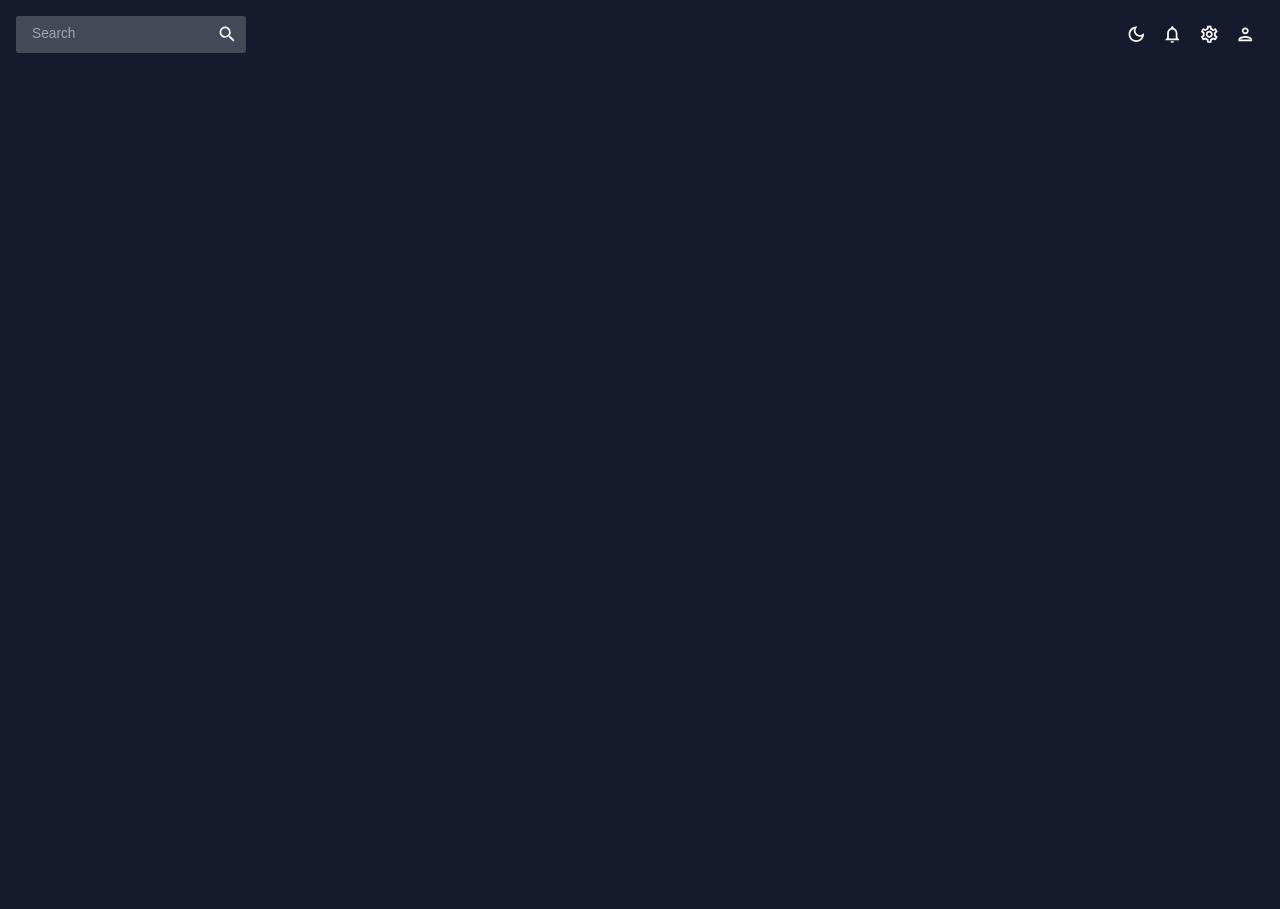
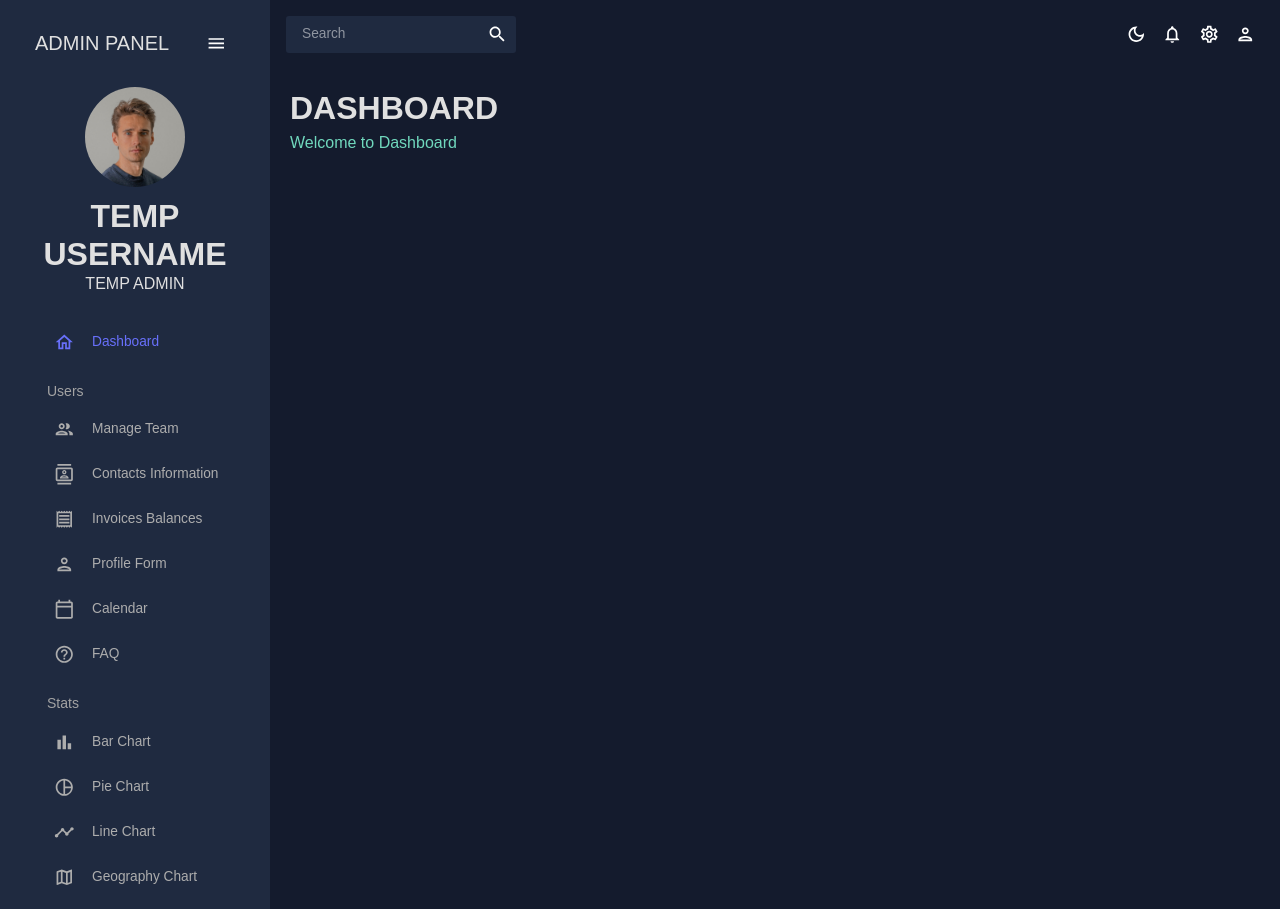
Before and after one commit to junbin-tan/animalAdoptionApplication, a React (Create React App) app in the folder Frontend/: page / in a window 1280 px wide. Before the commit the page ends 800 px from the top, so only its background shows below. Built offline with nearby package versions, Linux system fonts and the light colour scheme.

Commit message:
Admin panel
Added side bar , adminheader jsx

```diff
--- a/Frontend/src/App.js
+++ b/Frontend/src/App.js
@@ -2,7 +2,22 @@
 // import Layout from "./components/Layout/Layout";
 import { ColorModeContext, useMode } from "./theme";
 import { CssBaseline, ThemeProvider } from "@mui/material";
+import { Routes, Route } from "react-router-dom";
+
+// importing scene/pages to set up routers
 import Topbar from "./scenes/global/Topbar";
+import Sidebar from "./scenes/global/Sidebar";
+import Dashboard from "./scenes/dashboard";
+// import Team from "./scenes/team";
+// import Invoices from "./scenes/invoices";
+// import Contacts from "./scenes/contacts";
+// import Bar from "./scenes/bar";
+// import Form from "./scenes/form";
+// import Line from "./scenes/line";
+// import Pie from "./scenes/pie";
+// import FAQ from "./scenes/faq";
+// import Geography from "./scenes/geography";
+// import Calendar from "./scenes/calendar";
 
 function App() {
   const [theme, colorMode] = useMode();
@@ -11,11 +26,29 @@
     <ColorModeContext.Provider value={colorMode}>
       <ThemeProvider theme={theme}>
         <CssBaseline />
-        <div className="app">
-          <main className="content"></main>
-            <Topbar/>
+        <div className="app" style={{display: 'flex'}}>
+          <Sidebar  style={{height: "100vh"}}/>
+            <main className="content" style={{flex: '1 auto'}}>
+              <Topbar />
+              <Routes>
+                <Route path="/" element={<Dashboard />} />
+                {/* <Route path="/team" element={<Team />} /> */}
+                {/* <Route path="/contacts" element={<Contacts />} /> */}
+                {/* <Route path="/invoices" element={<Invoices />} /> */}
+                {/* <Route path="/form" element={<Form />} /> */}
+                {/* <Route path="/bar" element={<Bar />} /> */}
+                {/* <Route path="/pie" element={<Pie />} /> */}
+                {/* <Route path="/line" element={<Line />} /> */}
+                {/* <Route path="/faq" element={<FAQ />} /> */}
+                {/* <Route path="/geography" element={<Geography />} /> */}
+                {/* <Route path="/calendar" element={<Calendar />} /> */}
+              </Routes>
+            </main>
+
         </div>
       </ThemeProvider>
+      {/* Once you comment out Layout below, the topbar that Jun Bin created would work. Once Layout is uncommented, it would not work. */}
+      {/* <Layout />  */}
     </ColorModeContext.Provider>
   );
 }
--- /dev/null
+++ b/Frontend/src/components/AdminHeader.jsx
@@ -0,0 +1,18 @@
+import { Typography, Box, useTheme } from "@mui/material";
+import { fontWeight } from "@mui/system";
+import { tokens } from "../theme";
+
+const Header = ({ title, subtitle}) => {
+    const theme = useTheme();
+    const colors = tokens(theme.palette.mode);
+    return <Box mb="30px">
+        <Typography variant="h2" color = {colors.grey[100]} fontWeight = "bold" sx = {{mb:"5px"}}>
+            {title}
+        </Typography>
+        <Typography variant="h5" color = {colors.greenAccent[400]}>
+            {subtitle}
+        </Typography>
+    </Box>
+}
+
+export default Header;
--- a/Frontend/src/scenes/dashboard/index.jsx
+++ b/Frontend/src/scenes/dashboard/index.jsx
@@ -1,5 +1,14 @@
+import { Box } from "@mui/system";
+import Header from "../../components/AdminHeader";
+
 const Dashboard = () => {
-    return <div>Dashboard</div>
-}
+  return (
+    <Box m="20px">
+      <Box display="flex" justifyContent="space-between" alignItems="center">
+        <Header title="DASHBOARD" subtitle="Welcome to Dashboard" />
+      </Box>
+    </Box>
+  );
+};
 
 export default Dashboard;
--- a/Frontend/src/scenes/global/Sidebar.jsx
+++ b/Frontend/src/scenes/global/Sidebar.jsx
@@ -1,6 +1,209 @@
+import { useState } from "react";
+import { ProSidebar, Menu, MenuItem } from "react-pro-sidebar";
+import "react-pro-sidebar/dist/css/styles.css";
+import { Box, IconButton, Typography, useTheme } from "@mui/material";
+import { Link } from "react-router-dom";
+import { tokens } from "../../theme";
+
+// icon import
+import HomeOutlinedIcon from "@mui/icons-material/HomeOutlined";
+import PeopleOutlinedIcon from "@mui/icons-material/PeopleOutlined";
+import ContactsOutlinedIcon from "@mui/icons-material/ContactsOutlined";
+import ReceiptOutlinedIcon from "@mui/icons-material/ReceiptOutlined";
+import PersonOutlinedIcon from "@mui/icons-material/PersonOutlined";
+import CalendarTodayOutlinedIcon from "@mui/icons-material/CalendarTodayOutlined";
+import HelpOutlineOutlinedIcon from "@mui/icons-material/HelpOutlineOutlined";
+import BarChartOutlinedIcon from "@mui/icons-material/BarChartOutlined";
+import PieChartOutlineOutlinedIcon from "@mui/icons-material/PieChartOutlineOutlined";
+import TimelineOutlinedIcon from "@mui/icons-material/TimelineOutlined";
+import MenuOutlinedIcon from "@mui/icons-material/MenuOutlined";
+import MapOutlinedIcon from "@mui/icons-material/MapOutlined";
+
+const Item = ({ title, to, icon, selected, setSelected }) => {
+  const theme = useTheme();
+  const colors = tokens(theme.palette.mode);
+  return (
+    <MenuItem
+      active={selected === title}
+      style={{ colors: colors.grey[100] }}
+      onClick={() => setSelected(title)}
+      icon={icon}
+    >
+      <Typography>{title}</Typography>
+      <Link to={to} />
+    </MenuItem>
+  );
+};
 
 const Sidebar = () => {
-    return <div>Sidebar</div>
-}
+  const theme = useTheme();
+  const colors = tokens(theme.palette.mode);
+  // to check if the side bar is collaapsed or not
+  const [isCollapsed, setIsCollapsed] = useState(false);
+  // check what page you are currently at
+  const [selected, setSelected] = useState("Dashboard");
+
+  //!important will overidee the background
+  return (
+    <Box
+      sx={{
+        "& .pro-sidebar-inner": {
+          background: `${colors.primary[400]} !important`,
+        },
+        "& .pro-icon-wrapper": {
+          backgroundColor: "transparent !important",
+        },
+        "& .pro-inner-item": {
+          padding: "5px 35px 5px 20px !important",
+        },
+        "& .pro-inner-item:hover": {
+          color: "#6870fa !important",
+        },
+        "& .pro-menu-item.active": {
+          color: "#6870fa !important",
+        },
+      }}
+    >
+      <ProSidebar collapsed={isCollapsed}>
+        <Menu iconShape="square">
+          {/* Create logo and menu icons here */}
+          <MenuItem
+            onClick={() => setIsCollapsed(!isCollapsed)}
+            icon={isCollapsed ? <MenuOutlinedIcon /> : undefined}
+            style={{ margin: "10px 0 20px 0", color: colors.grey[100] }}
+          >
+            {!isCollapsed && (
+              <Box
+                display="flex"
+                justifyContent="space-between"
+                alignItems="center"
+                ml="15px"
+              >
+                <Typography variant="h4" color={colors.grey[100]}>
+                  ADMIN PANEL
+                </Typography>
+                <IconButton onClick={() => setIsCollapsed(!isCollapsed)}>
+                  <MenuOutlinedIcon />
+                </IconButton>
+              </Box>
+            )}
+          </MenuItem>
+          {/* Create user  icon + name*/}
+          {!isCollapsed && (
+            <Box mb="25px">
+              <Box display="flex" justifyContent="center" alignItems="center">
+                {/* put user image tag here */}
+                <img
+                  alt="profile-user"
+                  width="100px"
+                  height="100px"
+                  src={`../../assets/user.png`}
+                  style={{ cursor: "pointer", borderRadius: "50%" }}
+                />
+              </Box>
+              <Box textAlign="center">
+                <Typography
+                  variant="h2"
+                  color={colors.grey[100]}
+                  fontWeight="bold"
+                  sx={{ m: "10px 0 0 0" }}
+                >
+                  {" "}
+                  TEMP USERNAME{" "}
+                </Typography>
+                <Typography variant="h5" color={colors.grey[100]}>
+                  {" "}
+                  TEMP ADMIN{" "}
+                </Typography>
+              </Box>
+            </Box>
+          )}
+          {/* creating menu items */}
+          <Box paddingLeft={isCollapsed ? undefined : "10%"}>
+            <Item
+              title="Dashboard"
+              to="/"
+              icon={<HomeOutlinedIcon />}
+              selected={selected}
+              setSelected={setSelected}
+            />
+            <Typography variant="h6" color={colors.grey[300]} sx={{ m: "15px 0 5px 20px" }} > Users</Typography>
+            <Item
+              title="Manage Team"
+              to="/team"
+              icon={<PeopleOutlinedIcon />}
+              selected={selected}
+              setSelected={setSelected}
+            />
+            <Item
+              title="Contacts Information"
+              to="/contacts"
+              icon={<ContactsOutlinedIcon />}
+              selected={selected}
+              setSelected={setSelected}
+            />
+            <Item
+              title="Invoices Balances"
+              to="/invoices"
+              icon={<ReceiptOutlinedIcon />}
+              selected={selected}
+              setSelected={setSelected}
+            />
+            <Item
+              title="Profile Form"
+              to="/form"
+              icon={<PersonOutlinedIcon />}
+              selected={selected}
+              setSelected={setSelected}
+            />
+            <Item
+              title="Calendar"
+              to="/calendar"
+              icon={<CalendarTodayOutlinedIcon />}
+              selected={selected}
+              setSelected={setSelected}
+            />
+            <Item
+              title="FAQ"
+              to="/faq"
+              icon={<HelpOutlineOutlinedIcon />}
+              selected={selected}
+              setSelected={setSelected}
+            />
+            <Typography variant="h6" color={colors.grey[300]} sx={{ m: "15px 0 5px 20px" }} > Stats</Typography>
+            <Item
+              title="Bar Chart"
+              to="/bar"
+              icon={<BarChartOutlinedIcon />}
+              selected={selected}
+              setSelected={setSelected}
+            />
+            <Item
+              title="Pie Chart"
+              to="/pie"
+              icon={<PieChartOutlineOutlinedIcon />}
+              selected={selected}
+              setSelected={setSelected}
+            />
+            <Item
+              title="Line Chart"
+              to="/line"
+              icon={<TimelineOutlinedIcon />}
+              selected={selected}
+              setSelected={setSelected}
+            />
+            <Item
+              title="Geography Chart"
+              to="/geography"
+              icon={<MapOutlinedIcon />}
+              selected={selected}
+              setSelected={setSelected}
+            />
+          </Box>
+        </Menu>
+      </ProSidebar>
+    </Box>
+  );
+};
 
 export default Sidebar;
--- a/Frontend/src/theme.js
+++ b/Frontend/src/theme.js
@@ -26,7 +26,7 @@
                 100: "#d0d1d5",
                 200: "#a1a4ab",
                 300: "#727681",
-                400: "#434957",
+                400: "#1F2A40",
                 500: "#141b2d",
                 600: "#101624",
                 700: "#0c101b",
```
Also changed, not shown: Frontend/src/index.js (+9 -3 lines), Frontend/public/assets/user.png (added).
